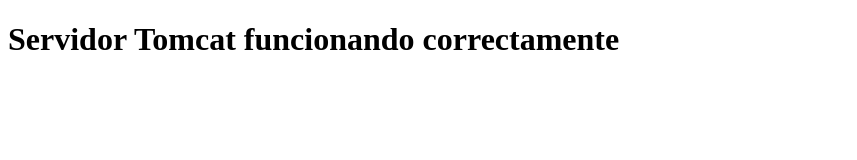
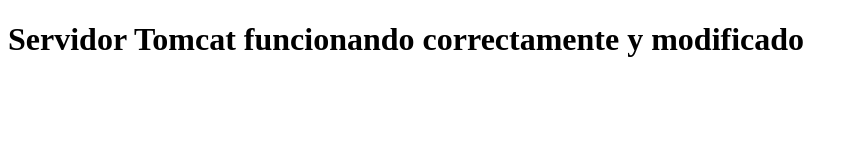
Before and after one commit to fnavas/ejercicios-curso-getafe, a plain HTML site: page prueba/src/main/webapp/index.html in a window 1280 px wide. Shown: the whole page, without its empty margins (0-857 px from the left). Drawn offline with Linux system fonts and the light colour scheme.

Commit message:
feat: update header text in index.html to reflect modifications

```diff
--- a/prueba/src/main/webapp/index.html
+++ b/prueba/src/main/webapp/index.html
@@ -5,6 +5,6 @@
     <title>Servidor Tomcat</title>
 </head>
 <body>
-    <h1>Servidor Tomcat funcionando correctamente</h1>
+    <h1>Servidor Tomcat funcionando correctamente y modificado</h1>
 </body>
 </html>
```
